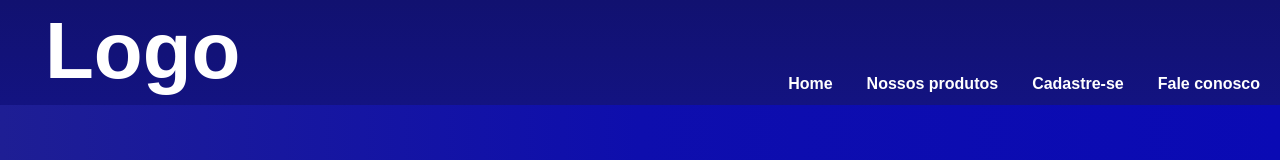
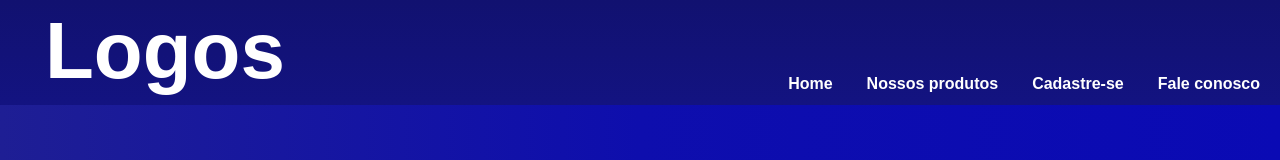
Before and after one commit to Tiagobtz/projetinho, a plain HTML site: page index.html in a window 1280 px wide. Shown: the top 160 px of the page. Drawn offline with Linux system fonts and the light colour scheme.

Commit message:
Testando

```diff
--- a/index.html
+++ b/index.html
@@ -12,7 +12,7 @@
 
 <body>
     <header>
-        <h1>Logo</h1>
+        <h1>Logos</h1>
         <nav>
             <li><a href="">Home</a></li>
             <li><a href="">Nossos produtos</a></li>
```
